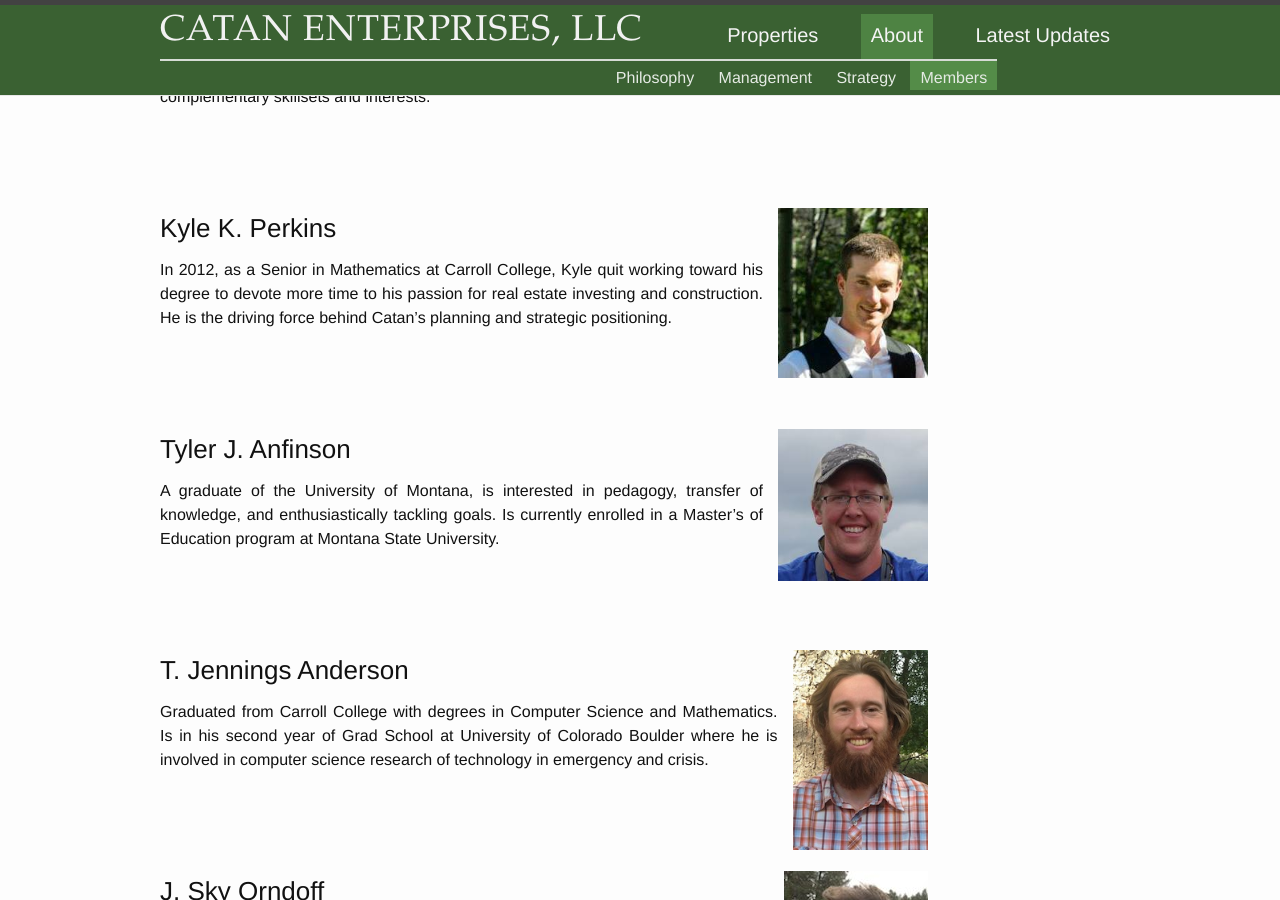
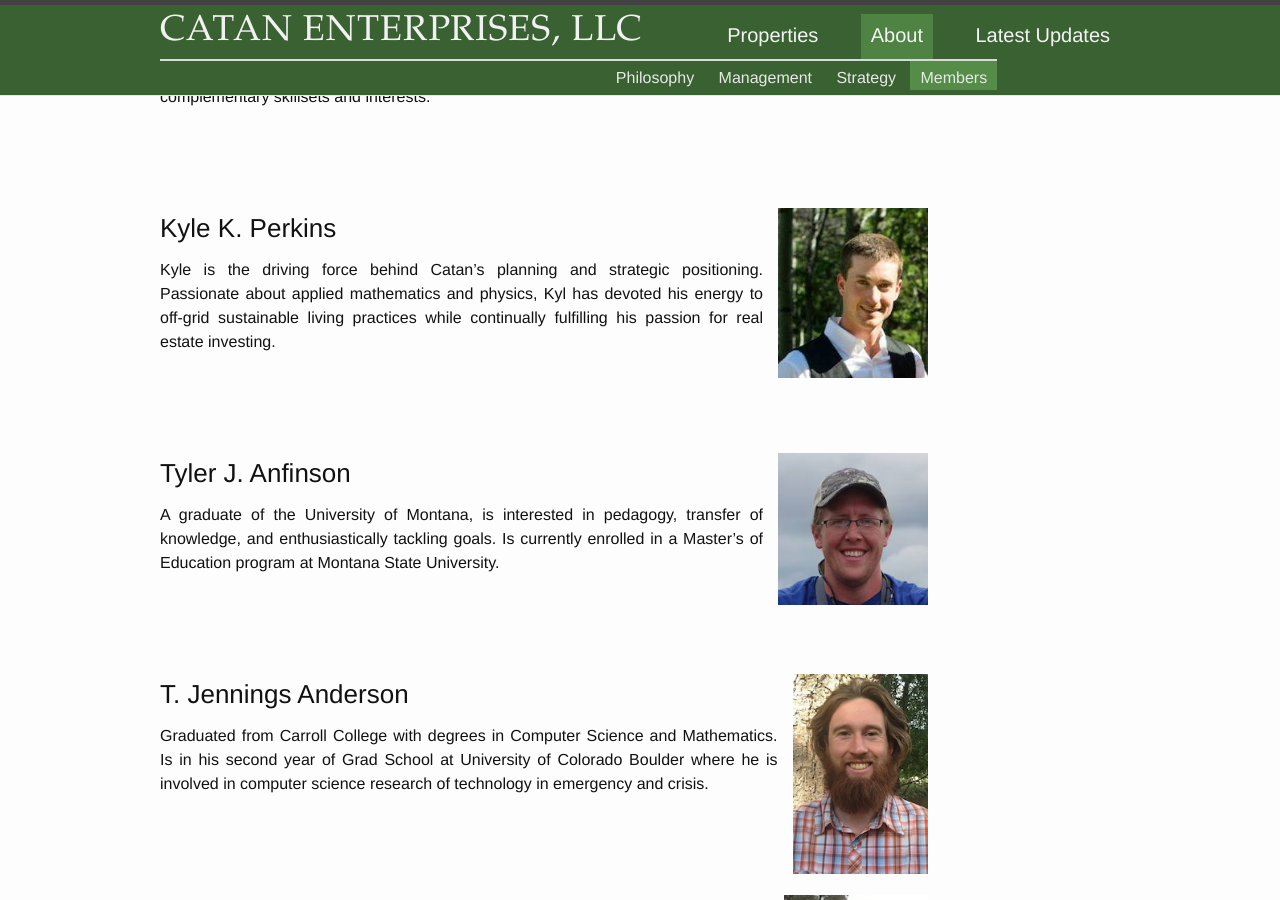
Before and after one commit to jenningsanderson/Catan-Enterprises, a Jekyll site: the page built from pages/3_about.md, in a window 1280 px wide and 900 px high, scrolled down 1548 px. Built offline with Jekyll 4.4.1, drawn with Linux system fonts in a browser that asks for light colours.

Commit message:
update kyle's bio

```diff
--- a/pages/3_about.md
+++ b/pages/3_about.md
@@ -25,7 +25,7 @@ This group of four friends recognized similar interests and goals in themselves
 
 ###Kyle K. Perkins
 ![Kyle](/assets/images/members/kyle.jpg)
-In 2012, as a Senior in Mathematics at Carroll College, Kyle quit working toward his degree to devote more time to his passion for real estate investing and construction.  He is the driving force behind Catan’s planning and strategic positioning.
+Kyle is the driving force behind Catan's planning and strategic positioning. Passionate about applied mathematics and physics, Kyl has devoted his energy to off-grid sustainable living practices while continually fulfilling his passion for real estate investing.
 
 ###Tyler J. Anfinson
 ![Tyler](/assets/images/members/tyler.jpg)
```
